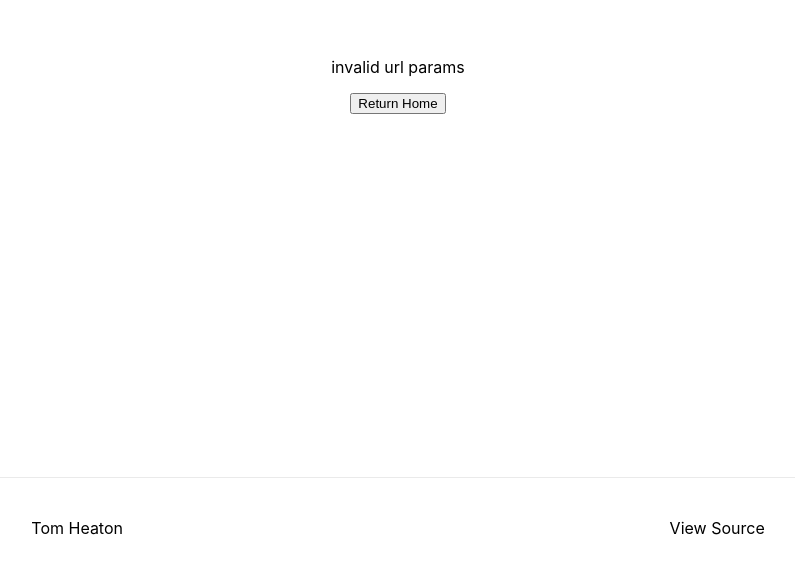
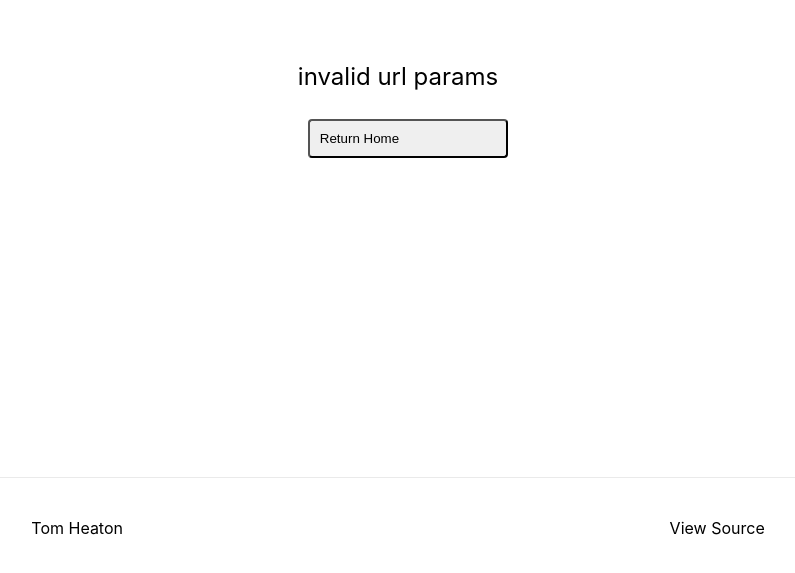
Before and after one commit to tomheaton/qr-calendar, a Next.js app: page /event in a window 1280 px wide. Shown: the part 323-896 px from the top of the page, without its empty margins (242-1037 px from the left). Built offline with nearby package versions, Linux system fonts and the light colour scheme.

Commit message:
cleanup x2 :broom:

```diff
--- a/src/pages/event.tsx
+++ b/src/pages/event.tsx
@@ -1,7 +1,7 @@
 import {NextPage} from "next";
 import {useRouter} from "next/router";
 import styles from "../styles/Event.module.css";
-import {google, ics, outlook, office365, yahoo, CalendarEvent} from "calendar-link";
+import {google, ics, outlook, CalendarEvent} from "calendar-link";
 
 const Event: NextPage = () => {
 
@@ -22,14 +22,22 @@ const Event: NextPage = () => {
     if (!router.query) {
         return (
             <div className={styles.container}>
-                <p>loading</p>
+                <div className={styles.grid}>
+                    <div className={styles.cardQr}>
+                        <p className={styles.description}>loading</p>
+                    </div>
+                </div>
             </div>
         );
     } else if (!time || !date || !service || !operator) {
         return (
             <div className={styles.container}>
-                <p>invalid url params</p>
-                <button onClick={returnHome}>Return Home</button>
+                <div className={styles.grid}>
+                    <div className={styles.cardQr}>
+                        <p className={styles.description}>invalid url params</p>
+                        <button className={styles.button} onClick={returnHome}>Return Home</button>
+                    </div>
+                </div>
             </div>
         );
     }
@@ -37,8 +45,7 @@ const Event: NextPage = () => {
     return (
         <div className={styles.container}>
             <h1 className={styles.title}>Event</h1>
-
-
+            <br/>
             <div className={styles.grid}>
                 <div className={styles.card}>
                     <p>Time: {time}</p>
@@ -47,7 +54,7 @@ const Event: NextPage = () => {
                     <p>Operator: {operator}</p>
                 </div>
             </div>
-
+            <br/>
             <div className={styles.calendarContainer}>
                 <button className={styles.button} onClick={() => {router.push(google(event))}}>
                     <i className="bi bi-google" aria-label="Google Calendar"/>
@@ -61,12 +68,11 @@ const Event: NextPage = () => {
                     <i className="bi bi-microsoft" aria-label="Outlook"/>
                     <p>Outlook</p>
                 </button>
-                <button className={styles.button} onClick={() => {router.push(office365(event))}}>
+                {/*<button className={styles.button} onClick={() => {router.push(office365(event))}}>
                     <i className="bi bi-windows" aria-label="Office 365"/>
                     <p>Office 365</p>
-                </button>
+                </button>*/}
             </div>
-
         </div>
     );
 }
--- a/src/pages/index.tsx
+++ b/src/pages/index.tsx
@@ -1,6 +1,5 @@
 import type {NextPage} from 'next';
 import Head from 'next/head';
-import Image from 'next/image';
 import styles from '../styles/Home.module.css';
 import {useRouter} from "next/router";
 
@@ -28,12 +27,9 @@ const Home: NextPage = () => {
                 </p>
 
                 <div>
-                    <button onClick={() => {
-                        router.push("/create")
-                    }}>
+                    <button className={styles.button} onClick={() => {router.push("/create")}}>
                         Create
                     </button>
-
                 </div>
 
             </main>
--- a/src/styles/Create.module.css
+++ b/src/styles/Create.module.css
@@ -21,6 +21,8 @@
     width: 100%;
     padding: 10px;
     border-radius: 4px;
+    text-align: center;
+    cursor: pointer;
 }
 
 .title a {
--- a/src/styles/Event.module.css
+++ b/src/styles/Event.module.css
@@ -15,10 +15,14 @@
 
 .button {
     margin: 10px;
-    width: 200px;
+    width: 100%;
+    padding: 10px;
+    border-radius: 4px;
     display: flex;
     flex-direction: row;
     align-items: center;
+    text-align: center;
+    cursor: pointer;
 }
 
 .button i {
```
